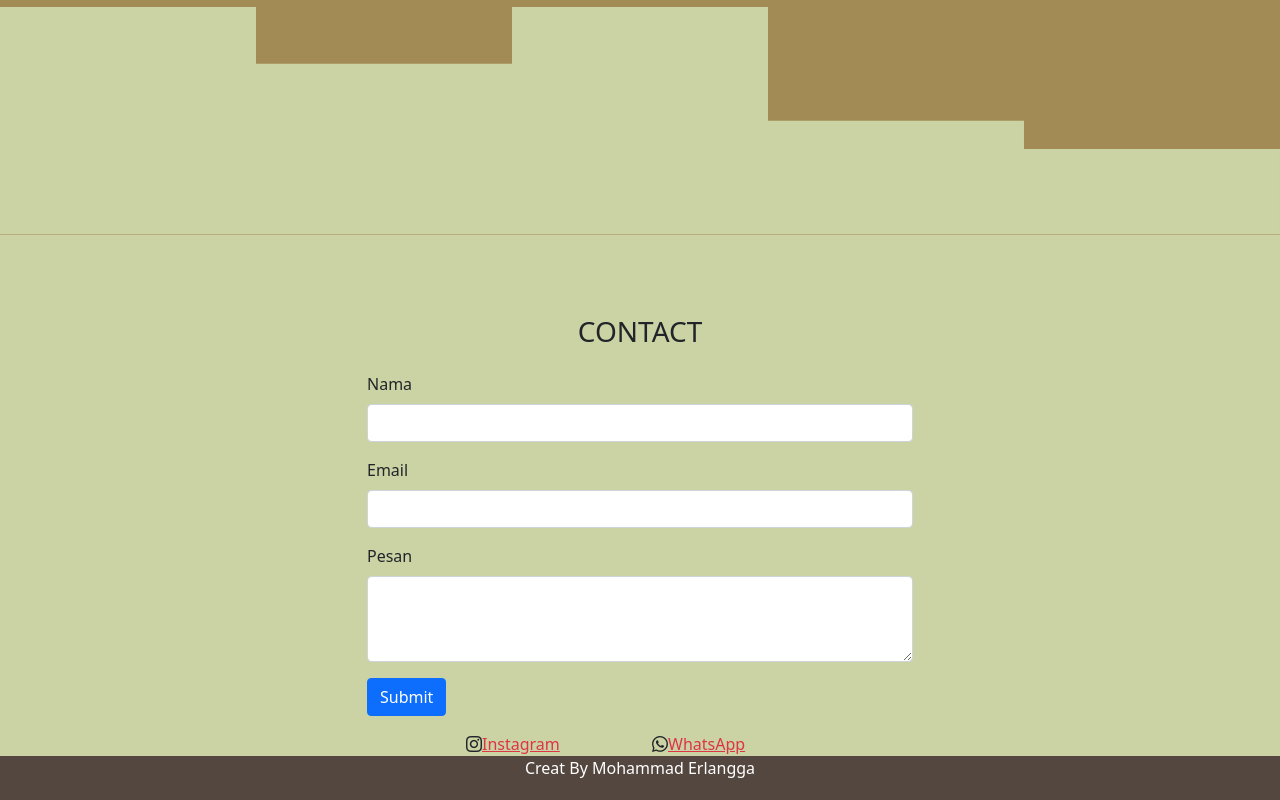
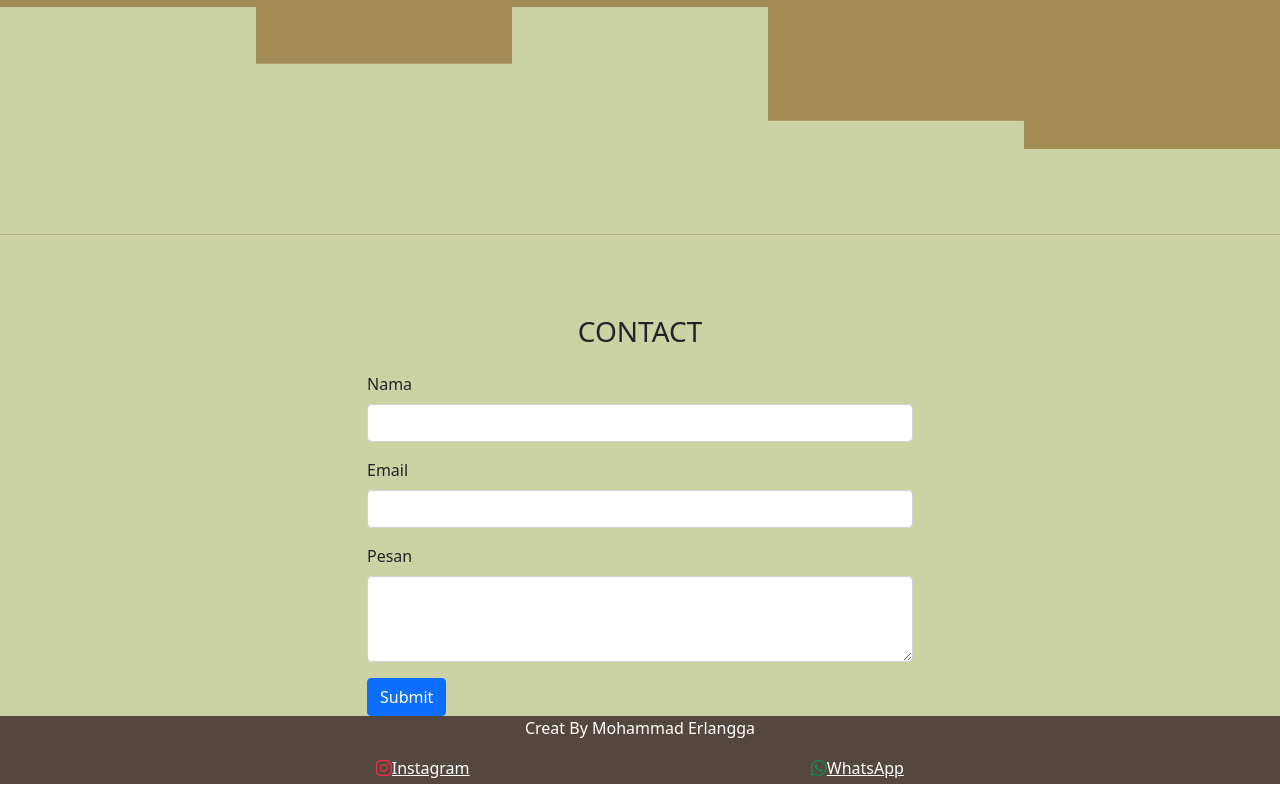
Before and after one commit to erlanggawigadarma/erlanggawigadarma.github.io, a plain HTML site: page index.html in a window 1280 px wide. Shown: the part 3048-3848 px from the top of the page. Drawn offline with nearby package versions, Linux system fonts and the light colour scheme.

Commit message:
ubah footer

```diff
--- a/index.html
+++ b/index.html
@@ -212,17 +212,17 @@
               </button>
             </form>
           </div>
-          <div class="row justify-content-center text-dark mt-3">
-            <div class="col-2"><i class="bi bi-instagram"></i><a href="https://www.instagram.com/bytes_18/" class="text-danger">Instagram</a></div>
-            <div class="col-2"><i class="bi bi-whatsapp"></i><a href="https://wa.me/6287806780071" class="text-danger">WhatsApp</a></div>
-          </div>
         </div>
       </div>
     </section>
     <!-- akhir contact -->
     <!-- footer -->
     <footer class="text-white text-center pb-1" style="background-color: #54473f">
-      <p>Creat By Mohammad Erlangga</p>
+      <p>Creat By Mohammad Erlangga <br /></p>
+      <div class="row justify-content-center text-dark mt-3">
+        <div class="col-md-4"><i class="bi bi-instagram text-danger"></i><a href="https://www.instagram.com/bytes_18/" class="text-white">Instagram</a></div>
+        <div class="col-md-4"><i class="bi bi-whatsapp text-success"></i><a href="https://wa.me/6287806780071" class="text-white">WhatsApp</a></div>
+      </div>
     </footer>
     <!-- akhir footer -->
     <script src="https://cdn.jsdelivr.net/npm/bootstrap@5.0.2/dist/js/bootstrap.bundle.min.js" integrity="sha384-MrcW6ZMFYlzcLA8Nl+NtUVF0sA7MsXsP1UyJoMp4YLEuNSfAP+JcXn/tWtIaxVXM" crossorigin="anonymous"></script>
```
